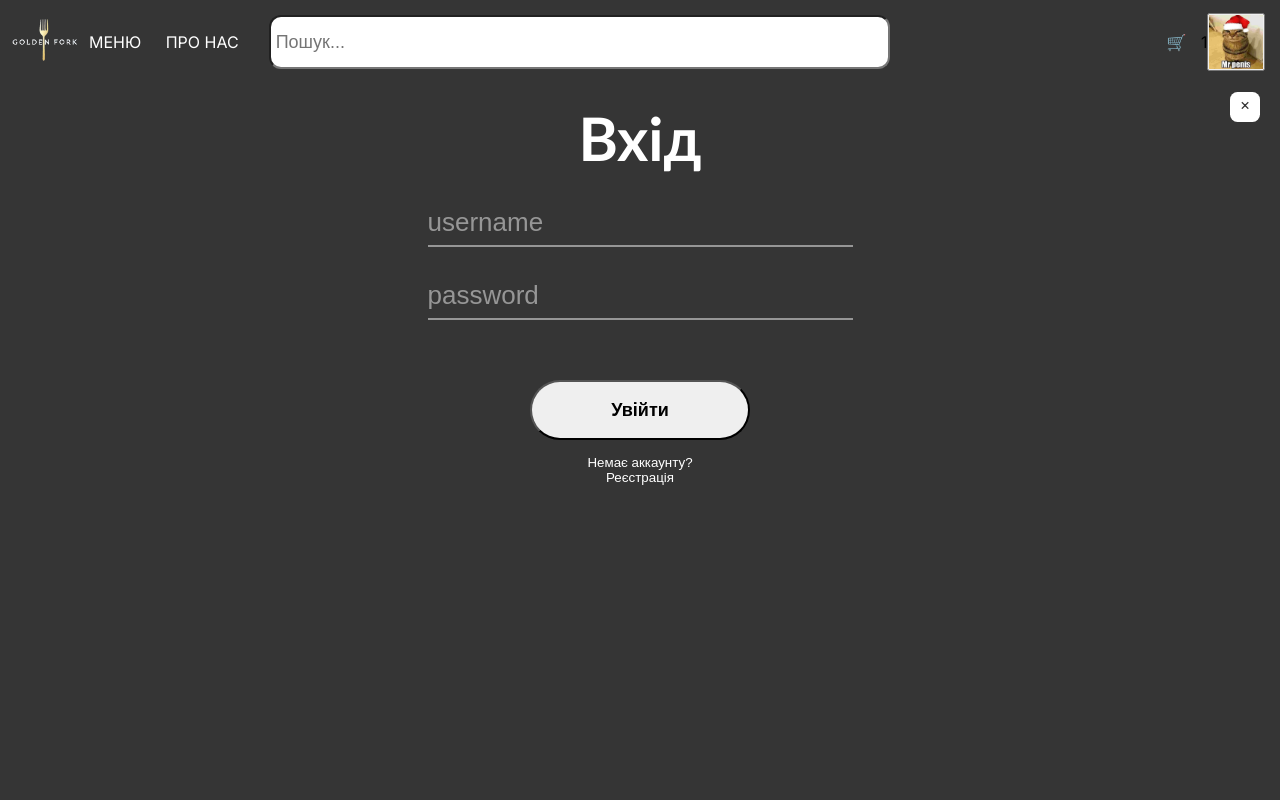
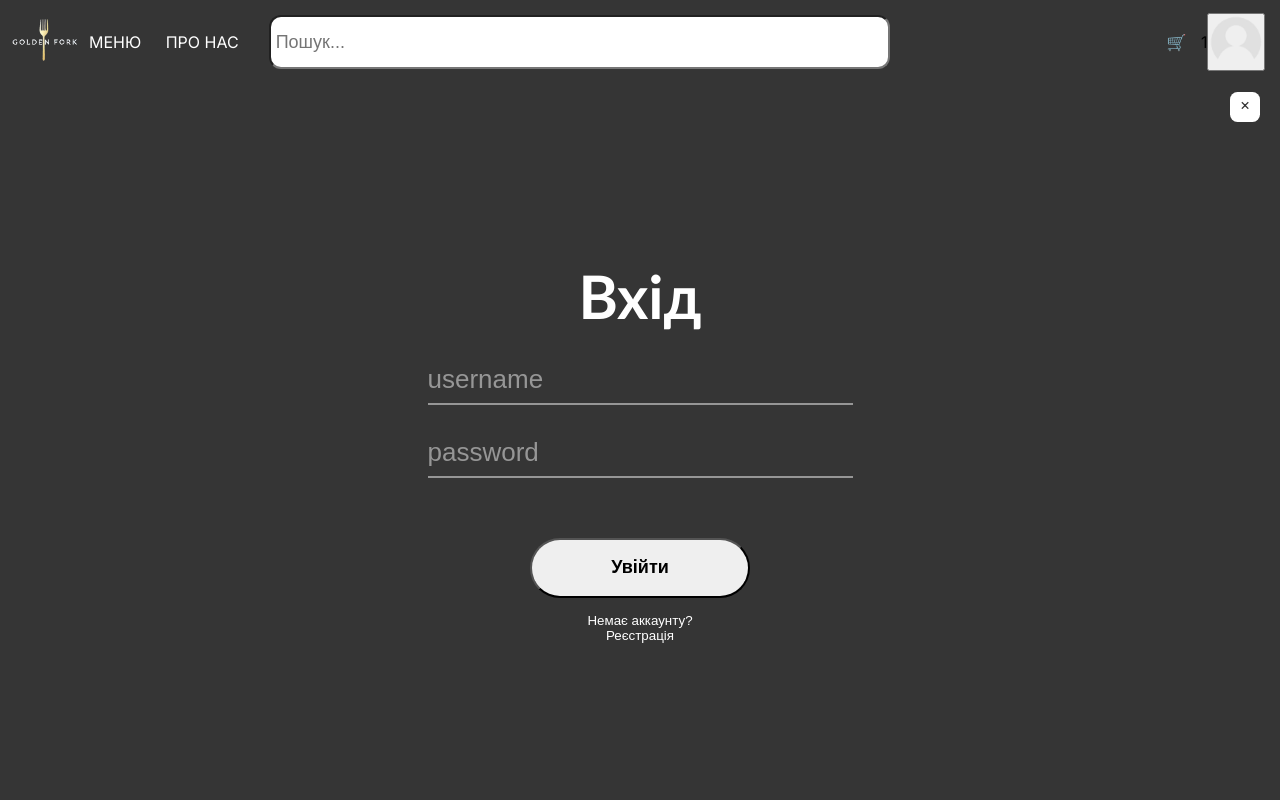
Before and after one commit to Cyxariki-team/restaurant-website, a Flask app: page / in a window 1280 px wide. Run offline with Flask 3, Linux system fonts and the light colour scheme; parts of the project's set-up code (start-up, migrations or seed data) failed here and were passed over.

Commit message:
update css

```diff
--- a/static/css/addprod.css
+++ b/static/css/addprod.css
@@ -49,7 +49,7 @@ body {
     font-weight: 600;
     font-size: large;
 }
-}
+
 
 .imgprev {
     height: 100%;
--- a/static/css/authorize.css
+++ b/static/css/authorize.css
@@ -143,6 +143,7 @@ body {
 .popup .content {
     position: fixed;
     display: flex;
+    justify-content: center;
     flex-direction: column;
     align-content:space-between;
     align-items: center;
--- a/templates/index.html
+++ b/templates/index.html
@@ -35,7 +35,7 @@
       </div>
 
       <button onclick="location.href = ''" type="button" class="prof_logo">
-        <img class="" src="../static/img/logo-img.png" alt="profile logo" height="100%">
+        <img class="" src="../static/img/130-1300400_user-hd-png-download.png" alt="profile logo" height="100%">
       </button>
     </div>
 
--- a/templates/register.html
+++ b/templates/register.html
@@ -35,7 +35,7 @@
       </div>
 
       <button onclick="location.href = ''" type="button" class="prof_logo">
-        <img class="" src="../static/img/logo-img.png" alt="profile logo" height="100%">
+        <img class="" src="../static/img/130-1300400_user-hd-png-download.png" alt="profile logo" height="100%">
       </button>
     </div>
 
```
